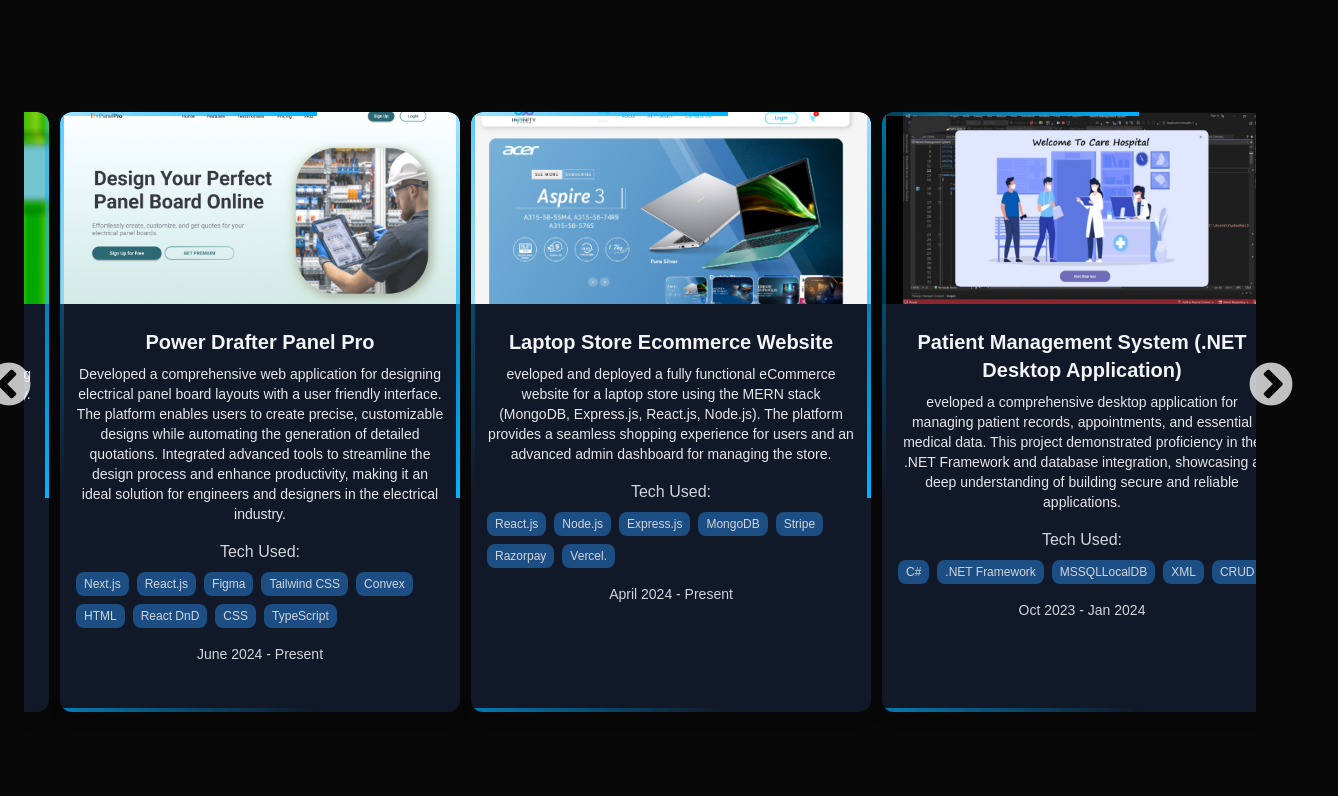
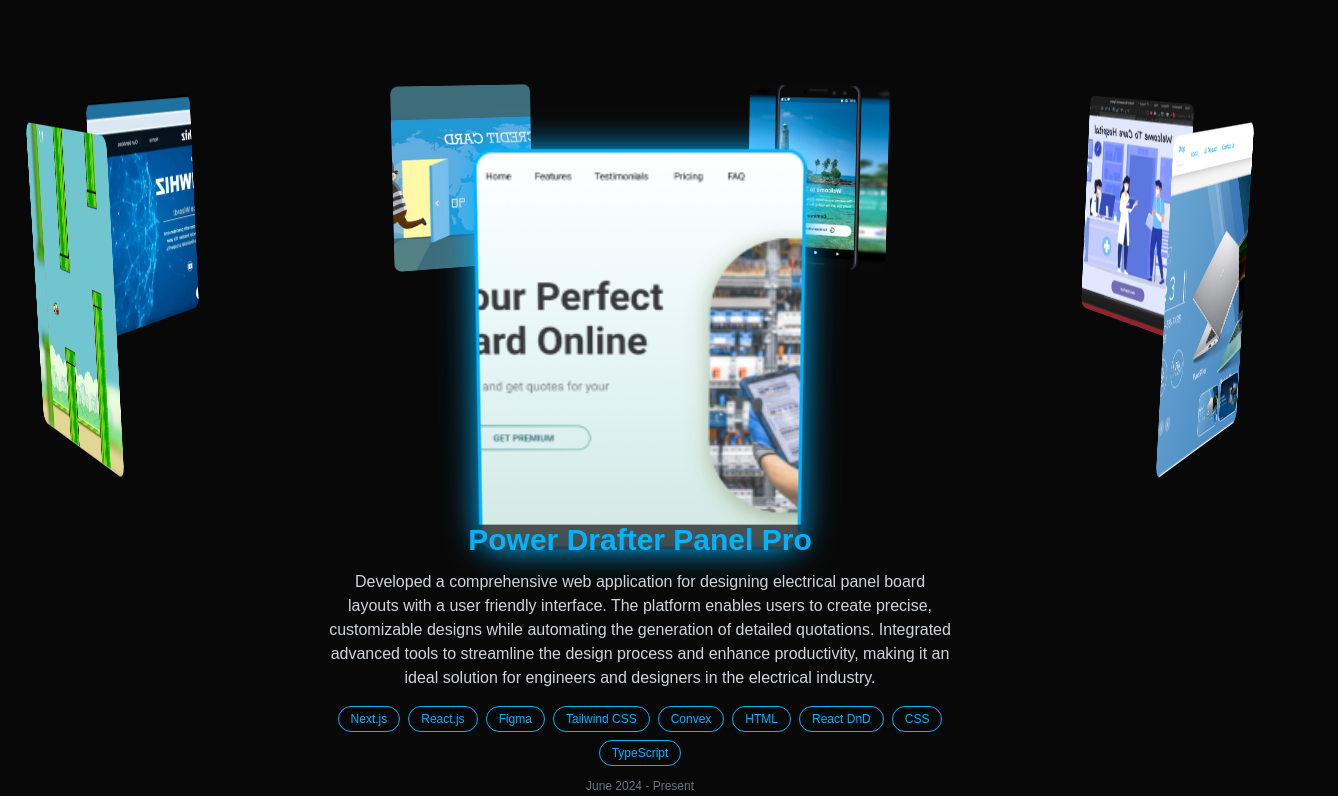
Before and after one commit to Yashcat2/Personal-Website, a React (Create React App) app: page / in a window 1280 px wide. Shown: the part 1844-2640 px from the top of the page, 1338 px wide, since content can reach past the window. Built offline with nearby package versions, Linux system fonts and the light colour scheme.

Commit message:
redone the project section

```diff
--- a/src/Section/Projects.jsx
+++ b/src/Section/Projects.jsx
@@ -1,120 +1,179 @@
-import React from 'react';
-import Slider from 'react-slick';
-import 'slick-carousel/slick/slick.css';
-import 'slick-carousel/slick/slick-theme.css';
+import React, { useState, useEffect, useRef } from 'react';
 import projects from './Components/ProjectSection/ProjectData';
 
-const ProjectCard = ({ project }) => {
-  return (
-    <div className="relative mb-10 mx-4 sm:mt-[100px] sm:mx-[20px] w-full sm:w-[220px] md:w-[350px] lg:w-[400px] h-[600px] bg-gray-900 shadow-lg rounded-xl overflow-hidden transform transition duration-300 hover:scale-105 group hover:bg-[#03e9f4] hover:z-10 hover:shadow-[0_0_5px_#03e9f4,0_0_25px_#03e9f4,0_0_50px_#03e9f4,0_0_200px_#03e9f4]">
-      {/* Top and Bottom Border Animation */}
-      <span className="absolute top-0 left-0 w-full h-1 bg-gradient-to-r from-transparent to-[#00b3ff] animate-slide-horizontal"></span>
-      <span className="absolute bottom-0 right-0 w-full h-1 bg-gradient-to-l from-transparent to-[#00b3ff] animate-slide-horizontal"></span>
+const Projects = () => {
+  const [activeIndex, setActiveIndex] = useState(0);
+  const [rotation, setRotation] = useState(0);
+  const sectionRef = useRef(null);
+  const isHijacked = useRef(false);
+  const quantity = projects.length;
+  const anglePerCard = 360 / quantity;
+const scrollCount = useRef(0);
+const hasCompleted = useRef(false);
 
-      {/* Left and Right Border Animation */}
-      <span className="absolute top-0 right-0 h-full w-1 bg-gradient-to-b from-transparent to-[#00b3ff] animate-slide-vertical"></span>
-      <span className="absolute bottom-0 left-0 h-full w-1 bg-gradient-to-t from-transparent to-[#00b3ff] animate-slide-vertical"></span>
+  useEffect(() => {
+  const section = sectionRef.current;
 
-      {/* Card Content */}
-      <img
-        src={project.imageSrc}
-        alt={project.title}
-        className="h-48 w-full object-cover rounded-t-xl"
-      />
-      <div className="p-4 pt-6 pb-4">
-        <h2 className="text-xl font-bold text-gray-100 group-hover:text-black">
-          {project.title}
-        </h2>
-        <p className="text-gray-200 text-sm mt-2 group-hover:text-black">
-          {project.description}
-        </p>
-        <div className="mt-4">
-          <h3 className="text-gray-300 font-medium group-hover:text-black">Tech Used:</h3>
-          <ul className="flex flex-wrap gap-2 mt-2">
-            {project.techUsed.map((tech, index) => (
-              <li
-                key={index}
-                className="bg-[#1c4e83] text-gray-300 text-xs px-2 py-1 rounded-lg group-hover:text-black group-hover:bg-[#00b3ff]"
-              >
-                {tech}
-              </li>
-            ))}
-          </ul>
-        </div>
-        <p className="text-sm text-gray-300 mt-4 group-hover:text-black mb-10">
-          {project.date}
-        </p>
-      </div>
-    </div>
-  );
+
+
+const onWheel = (e) => {
+  const rect = section.getBoundingClientRect();
+  const inView = rect.top <= 100 && rect.bottom >= 100;
+
+  if (!inView || hasCompleted.current) return;
+
+  e.preventDefault();
+
+  setRotation((prev) => {
+    const next = e.deltaY > 0 ? prev - anglePerCard : prev + anglePerCard;
+    const normalised = ((-next % 360) + 360) % 360;
+    const index = Math.round(normalised / anglePerCard) % quantity;
+    setActiveIndex(index);
+
+    if (e.deltaY > 0) {
+      scrollCount.current += 1;
+    }
+
+    if (scrollCount.current >= quantity) {
+      hasCompleted.current = true;
+    }
+
+    return next;
+  });
 };
 
-const ProjectsSection = () => {
-  const settings = {
-    dots: false,
-    infinite: true,
-    speed: 500,
-    slidesToShow: 3,
-    slidesToScroll: 1,
-    nextArrow: <SampleNextArrow />,
-    prevArrow: <SamplePrevArrow />,
-    responsive: [
-      {
-        breakpoint: 1024,
-        settings: {
-          slidesToShow: 2,
-        },
-      },
-      {
-        breakpoint: 768,
-        settings: {
-          slidesToShow: 1,
-        },
-      },
-    ],
+  window.addEventListener('wheel', onWheel, { passive: false });
+  return () => window.removeEventListener('wheel', onWheel);
+}, [anglePerCard, quantity]);
+
+  const goNext = () => {
+    setRotation((prev) => {
+      const next = prev - anglePerCard;
+      const normalised = ((-next % 360) + 360) % 360;
+      const index = Math.round(normalised / anglePerCard) % quantity;
+      setActiveIndex(index);
+      return next;
+    });
+  };
+
+  const goPrev = () => {
+    setRotation((prev) => {
+      const next = prev + anglePerCard;
+      const normalised = ((-next % 360) + 360) % 360;
+      const index = Math.round(normalised / anglePerCard) % quantity;
+      setActiveIndex(index);
+      return next;
+    });
   };
 
   return (
-    <section id="projects" className="py-12 bg-transparent rounded">
-      <div className="container mx-auto px-6">
+   <section
+  id="projects"
+  ref={sectionRef}
+  className="relative w-full min-h-[130vh] overflow-hidden bg-transparent flex flex-col items-center pt-16"
+>
+      {/* Title */}
+      {/* Faded background title */}
+<div className="container mx-auto px-6">
         <h1 className="text-5xl font-bold text-center text-white mb-8 font-badscript">
           My Projects
         </h1>
-        <Slider {...settings}>
-          {projects.map((project, index) => (
-            <div key={index} className="px-4">
-              <ProjectCard project={project} />
-            </div>
+</div>
+
+      {/* 3D Carousel */}
+      <div className="relative w-full flex items-center justify-center" style={{ height: '400px', perspective: '1400px' }}>
+        <div
+          className="relative"
+          style={{
+            width: '200px',
+            height: '250px',
+            transformStyle: 'preserve-3d',
+            transform: `rotateX(-8deg) rotateY(${rotation}deg)`,
+            transition: 'transform 0.6s cubic-bezier(0.25, 0.46, 0.45, 0.94)',
+          }}
+        >
+          {projects.map((project, index) => {
+            const isFront = index === activeIndex;
+            return (
+              <div
+                key={index}
+                className="absolute inset-0 cursor-pointer"
+                style={{
+                  transform: `rotateY(${index * anglePerCard}deg) translateZ(550px)`,
+                }}
+                onClick={() => {
+                  const diff = index - activeIndex;
+                  setRotation((prev) => prev - diff * anglePerCard);
+                  setActiveIndex(index);
+                }}
+              >
+                {/* Card Image */}
+                <img
+                  src={project.imageSrc}
+                  alt={project.title}
+                  className="w-full h-full object-cover rounded-xl shadow-lg"
+                  style={{
+                    border: isFront ? '2px solid #00b3ff' : '2px solid transparent',
+                    boxShadow: isFront ? '0 0 20px #00b3ff' : 'none',
+                    transition: 'all 0.3s ease',
+                  }}
+                />
+
+                {/* Title overlay on front card only */}
+                {isFront && (
+                  <div
+                    className="absolute bottom-0 left-0 right-0 rounded-b-xl px-2 py-2 text-center"
+                    style={{ background: 'rgba(0,0,0,0.65)', backdropFilter: 'blur(4px)' }}
+                  >
+                    {/* <p className="text-[#00b3ff] text-xs font-bold leading-tight">
+                      {project.title}
+                    </p> */}
+                  </div>
+                )}
+              </div>
+            );
+          })}
+        </div>
+      </div>
+
+      {/* Prev / Next Buttons */}
+      <div className="flex gap-6 mt-6">
+        <button
+          onClick={goPrev}
+          className="px-5 py-2 rounded-full border border-[#00b3ff] text-[#00b3ff] text-sm hover:bg-[#00b3ff] hover:text-black transition-all duration-300"
+        >
+          ← Prev
+        </button>
+        <button
+          onClick={goNext}
+          className="px-5 py-2 rounded-full border border-[#00b3ff] text-[#00b3ff] text-sm hover:bg-[#00b3ff] hover:text-black transition-all duration-300"
+        >
+          Next →
+        </button>
+      </div>
+
+      {/* Project Info Below */}
+<div className="mt-8 text-center px-6 max-w-2xl transition-all duration-500 relative z-10 bg-transparent">
+        <h2 className="text-2xl md:text-3xl font-bold text-[#00b3ff] mb-3">
+          {projects[activeIndex].title}
+        </h2>
+        <p className="text-gray-300 text-sm md:text-base leading-relaxed mb-4">
+          {projects[activeIndex].description}
+        </p>
+        <div className="flex flex-wrap justify-center gap-2">
+          {projects[activeIndex].techUsed.map((tech, i) => (
+            <span
+              key={i}
+              className="px-3 py-1 text-xs rounded-full border border-[#00b3ff] text-[#00b3ff]"
+            >
+              {tech}
+            </span>
           ))}
-        </Slider>
+        </div>
+        <p className="text-gray-500 text-xs mt-3">{projects[activeIndex].date}</p>
       </div>
     </section>
   );
 };
 
-const SampleNextArrow = ({ className, style, onClick }) => {
-  return (
-    <div
-      className={`${className} slick-next !w-[60px] !h-[60px] bg-white/30 rounded-full cursor-pointer hover:bg-white/50 flex items-center justify-center absolute right-[-70px] top-1/2 transform -translate-y-1/2 !z-50`}
-      style={{ ...style, display: "flex" }}
-      onClick={onClick}
-    >
-      ➜
-    </div>
-  );
-};
-
-const SamplePrevArrow = ({ className, style, onClick }) => {
-  return (
-    <div
-      className={`${className} slick-prev !w-[60px] !h-[60px] bg-white/30 rounded-full cursor-pointer hover:bg-white/50 flex items-center justify-center absolute left-[-70px] top-1/2 transform -translate-y-1/2 !z-50`}
-      style={{ ...style, display: "flex" }}
-      onClick={onClick}
-    >
-      ➜
-    </div>
-  );
-};
-
-
-export default ProjectsSection;
+export default Projects;
```
